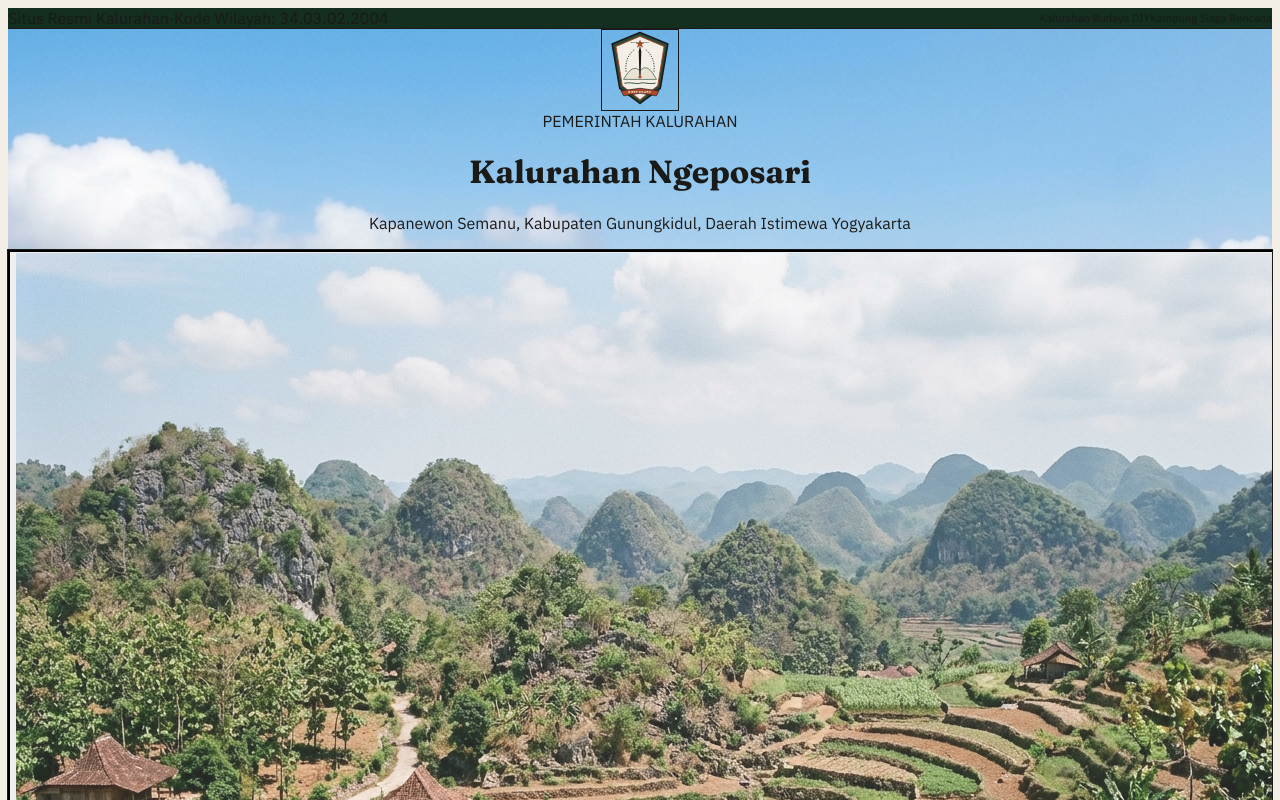
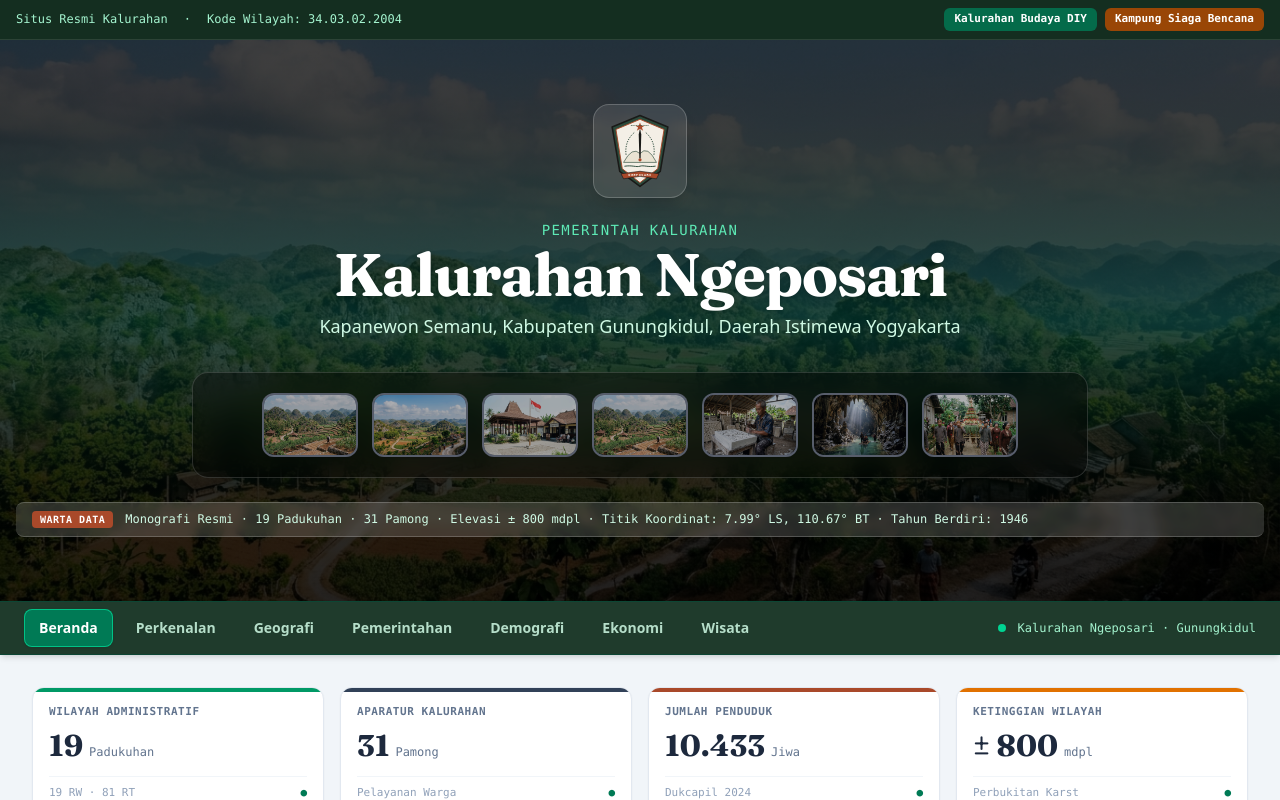
Before and after one commit to tyo-ai/monografi-ngeposari, a Next.js app: page / in a window 1280 px wide. Shown: the top 800 px of the page. Built offline with nearby package versions, Linux system fonts and the light colour scheme.

Commit message:
Refactor Tailwind CSS imports in globals.css
Replaced Tailwind directives with a single import statement.

```diff
--- a/app/globals.css
+++ b/app/globals.css
@@ -1,6 +1,4 @@
-@tailwind base;
-@tailwind components;
-@tailwind utilities;
+@import "tailwindcss";
 
 :root {
   --paper: #F4EFE6;
@@ -27,7 +25,6 @@ body {
   font-feature-settings: "tnum";
 }
 
-/* Fraunces: pakai axis WONK untuk sedikit karakter di display type */
 .font-display {
   font-family: var(--font-fraunces), Georgia, serif;
   font-variation-settings: "SOFT" 30, "WONK" 1, "opsz" 72;
```
